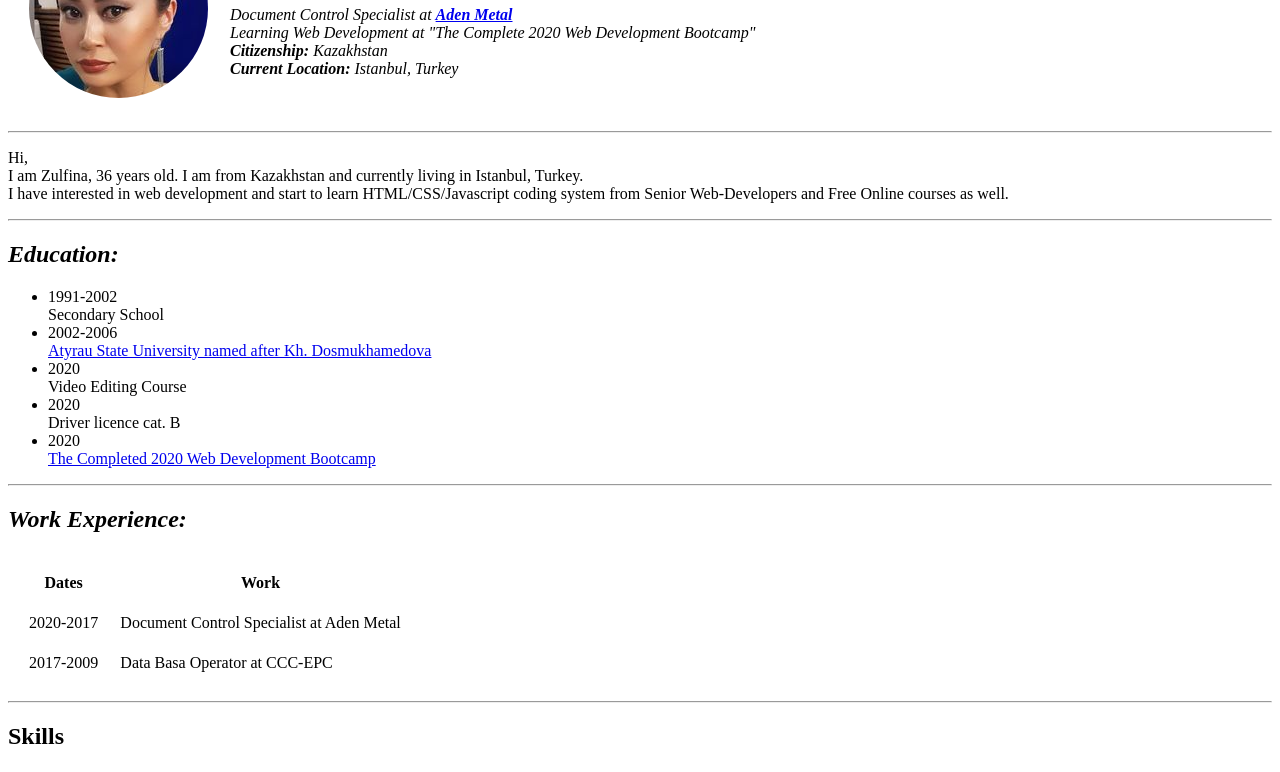
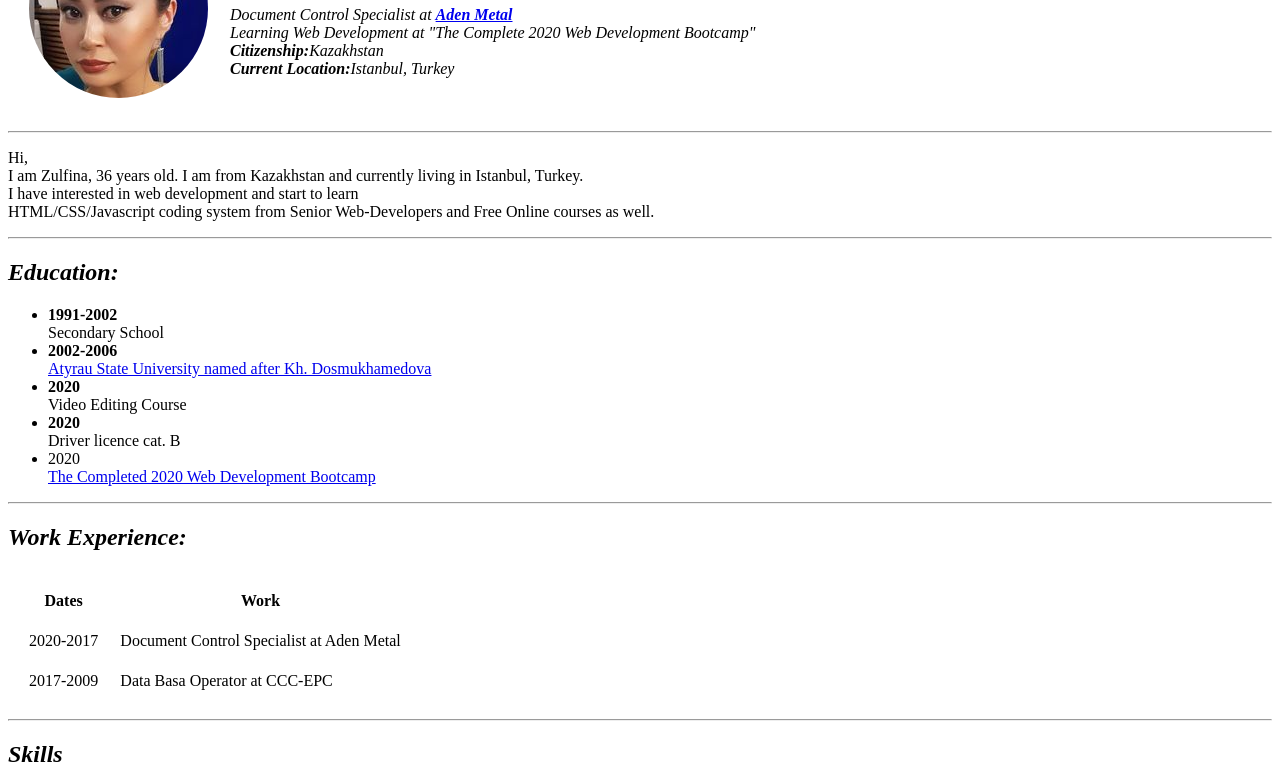
Before and after one commit to Zulfina/CV, a plain HTML site: page index.html in a window 1280 px wide. Shown: the part 110-882 px from the top of the page. Drawn offline with Linux system fonts and the light colour scheme.

Commit message:
Update index.html

```diff
--- a/index.html
+++ b/index.html
@@ -8,29 +8,31 @@
     <meta http-equiv="refresh" content="30">
     <meta name="viewport" content="width=device-width, initial-scale=1.0">
     <title>Zulfina's Personal Site</title>
+    <link rel="stylesheet" href="css/styles.css">
   </head>
   <body>
-    <table cellspacing="20">
+      <table cellspacing="20">
       <tr>
-        <td><img src="ZULFINA1.png" alt="zulfina fb profile picture"></td>
-        <td><h1><em>Zulfina Ikhsanova</em></h1>
+        <td><img src="ZULFINA1.png" alt="zulfina fb profile picture">
+        </td>
+        <td><h1>Zulfina Ikhsanova</h1>
         <p><em>Document Control Specialist at <strong><a href="http://www.adenmetal.com.tr/" target="_blank">Aden Metal</a></strong><br>Learning Web Development at <em>"The Complete 2020 Web Development Bootcamp"</em><br>
-        <strong>Citizenship:</strong> Kazakhstan<br> <strong>Current Location:</strong> Istanbul, Turkey</p>
+        <strong>Citizenship:</strong>Kazakhstan<br> <strong>Current Location:</strong>Istanbul, Turkey</p>
         </td>
       </tr>
     </table>
         <hr>
-        <p>Hi,<br>I am Zulfina, 36 years old. I am from Kazakhstan and currently living in Istanbul, Turkey.<br>I have interested in web development and start to learn HTML/CSS/Javascript coding system from Senior Web-Developers and Free Online courses as well.</p>
+        <p>Hi,<br>I am Zulfina, 36 years old. I am from Kazakhstan and currently living in Istanbul, Turkey.<br>I have interested in web development and start to learn <br>HTML/CSS/Javascript coding system from Senior Web-Developers and Free Online courses as well.</p>
         <hr>
     <h2><em>Education:</em></h2>
     <ul>
-      <li>1991-2002</li>
+      <li><b>1991-2002</b></li>
       Secondary School
-      <li>2002-2006</li>
+      <li><b>2002-2006</b></li>
       <a href="https://asu.edu.kz/en/" target="_blank">Atyrau State University named after Kh. Dosmukhamedova</a><br>
-      <li>2020</li>
+      <li><b>2020</b></li>
       Video Editing Course
-      <li>2020</li>
+      <li><b>2020</b></li>
       Driver licence cat. B
       <li>2020</li>
       <a href="https://www.udemy.com/course/the-complete-web-development-bootcamp/" target="_blank">The Completed 2020 Web Development Bootcamp</a>
@@ -56,7 +58,7 @@
 </tbody>
 </table>
 <hr>
-<h2>Skills</h2>
+<h2><em>Skills</em></h2>
 <h3><em>Language skills:</em></h3>
     <table cellspacing="10px">
       <tr>
@@ -104,7 +106,7 @@
       </tr>
     </table>
 <hr>
-    <h3><a href="Contact me.html" target="_blank"><em>My Contact Details</em></a></h3><br><br>
+    <h3><a href="Contact me.html" target="_blank"><em>My Contact Details </em></a></h3><br><br>
     <footer>
     </footer>
 </body>
```
